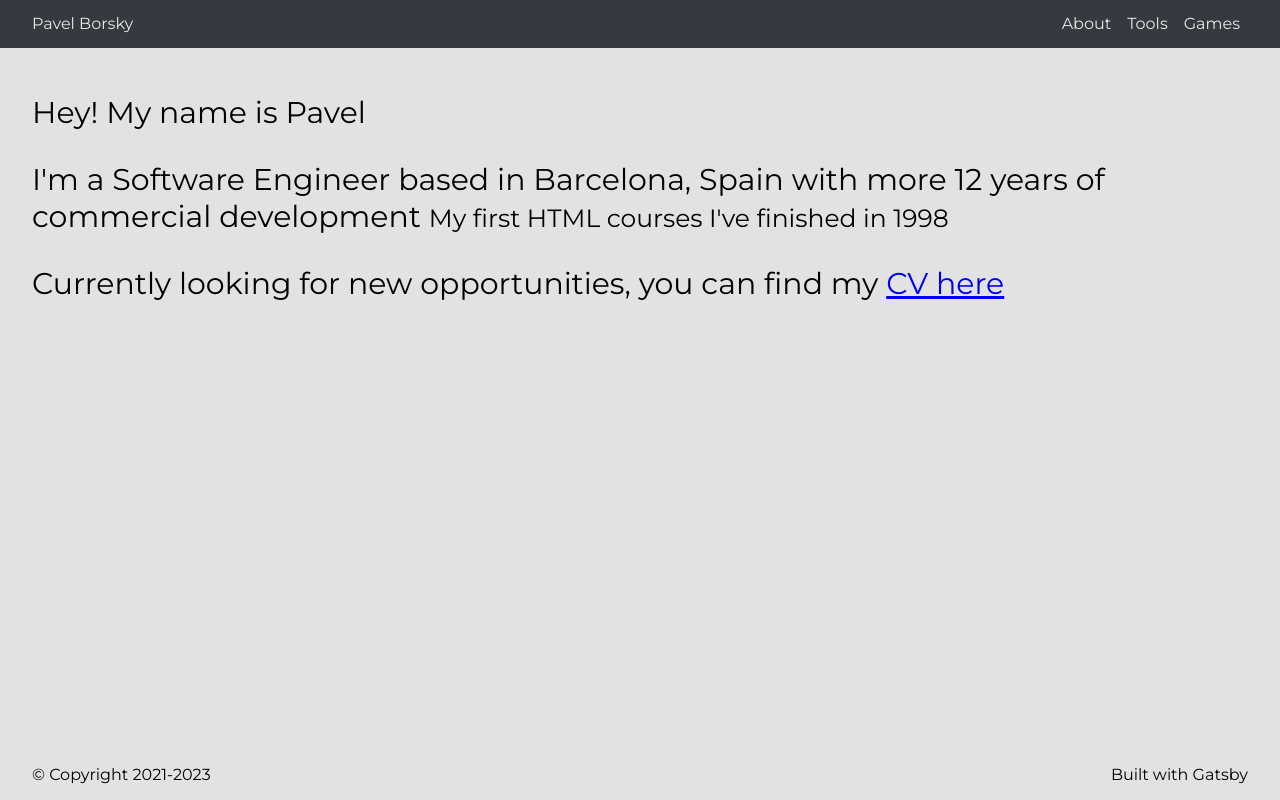
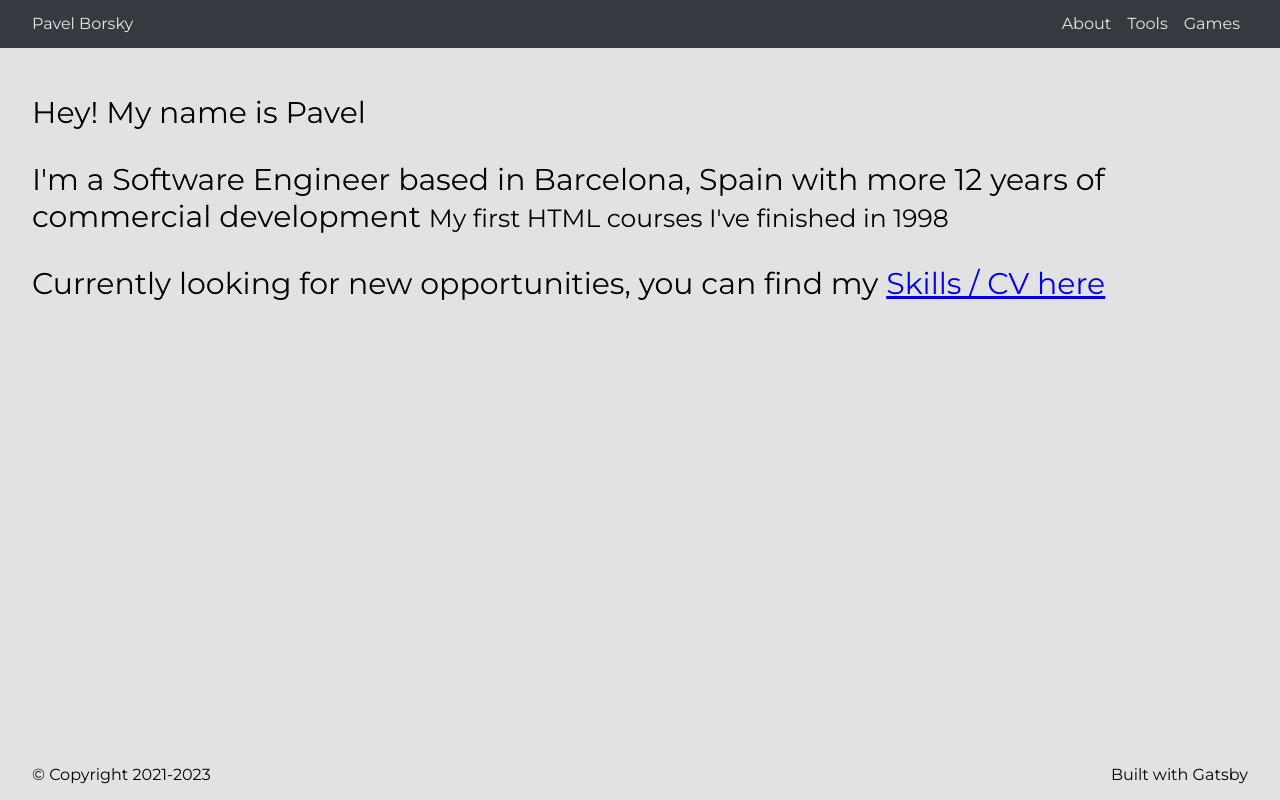
Before and after one commit to dancetrain/www.borsky.dev, a Gatsby site: page / in a window 1280 px wide. Built offline with nearby package versions, Linux system fonts and the light colour scheme; Gatsby itself is replaced by a stand-in of ours.

Commit message:
data: Changed link text for skills / cv page

```diff
--- a/src/pages/index.tsx
+++ b/src/pages/index.tsx
@@ -7,7 +7,7 @@ const HomePage: React.FC = () => {
   return <Layout mainStyles={{paddingTop: '1rem', marginBottom: 'auto', fontSize: '30px'}}>
       <p>Hey! My name is Pavel</p>
       <p>I'm a Software Engineer based in Barcelona, Spain with more 12 years of commercial development <small>My first HTML courses I've finished in 1998</small></p>
-      <p>Currently looking for new opportunities, you can find my <Link to={"cv"}>CV here</Link></p>
+      <p>Currently looking for new opportunities, you can find my <Link to={"cv"}>Skills / CV here</Link></p>
   </Layout>
 }
 
```
